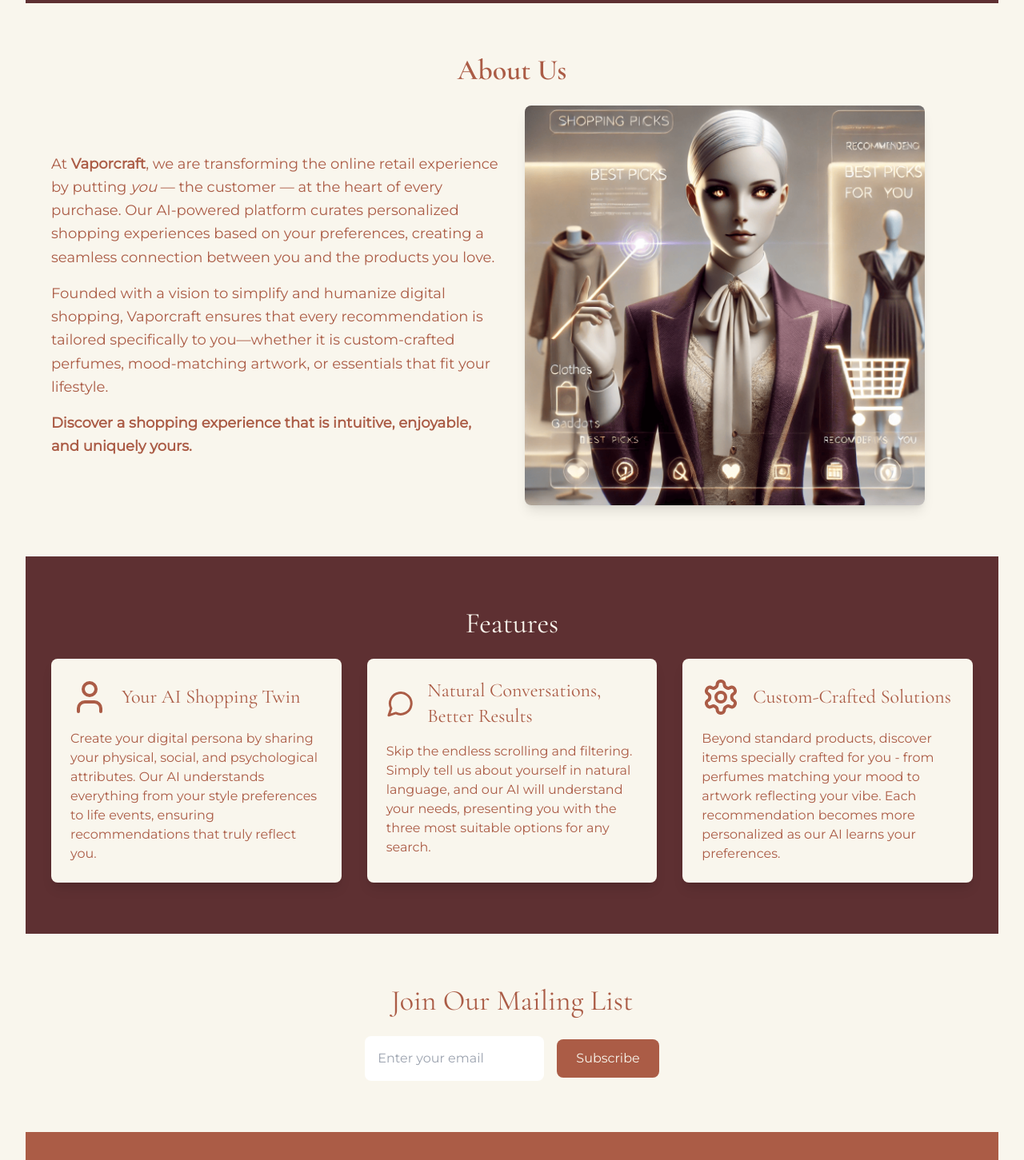
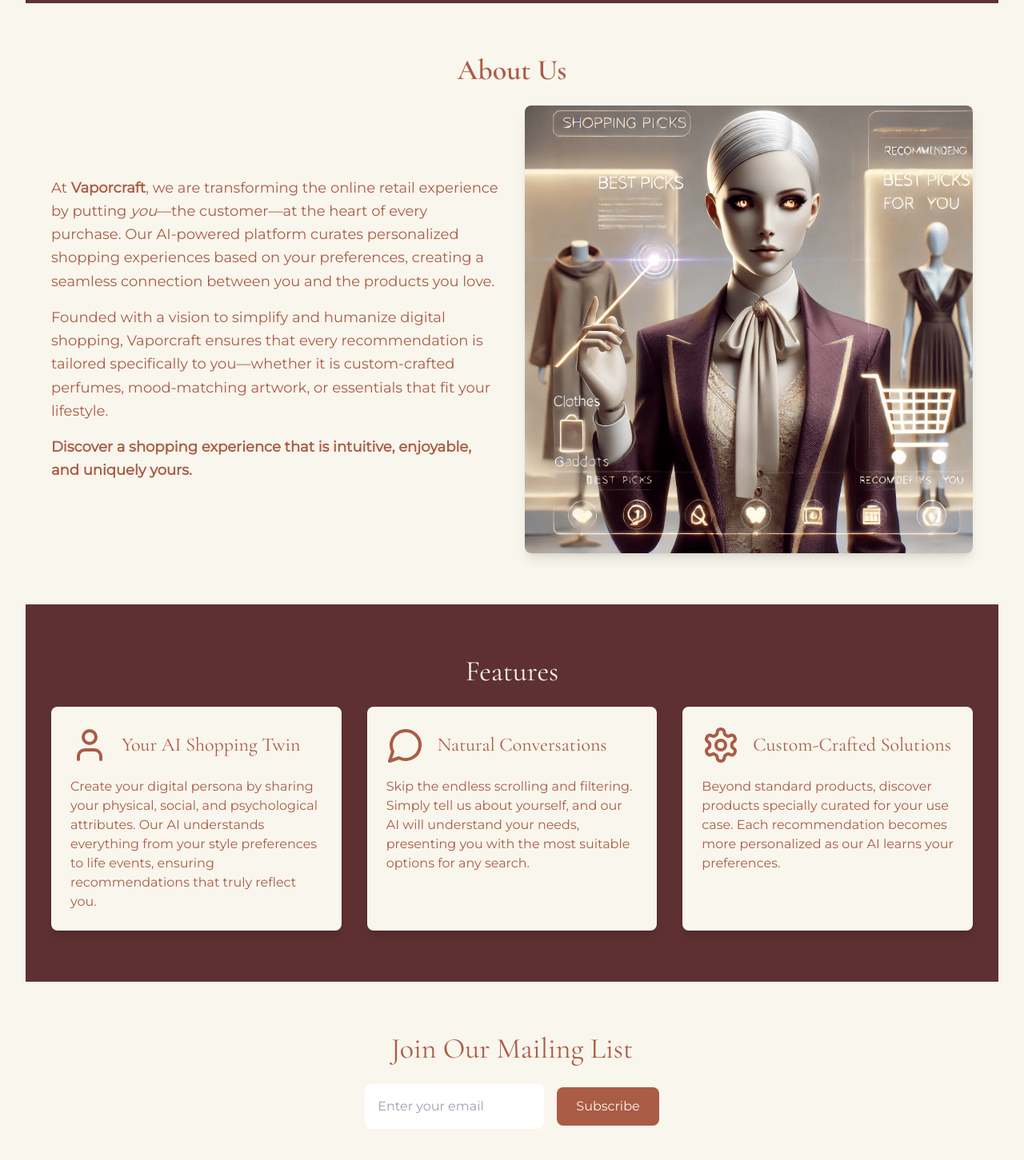
Before and after one commit to ApoorvaPadhi/Vaporcraft, a Next.js app: page / in a window 1280 px wide. Shown: the part 900-2351 px from the top of the page at 80% size. Built offline with nearby package versions, Linux system fonts and the light colour scheme.

Commit message:
design edits

```diff
--- a/app/page.tsx
+++ b/app/page.tsx
@@ -1,24 +1,36 @@
 "use client";
 
 import { motion } from "framer-motion";
-import { ParallaxProvider } from "react-scroll-parallax";
 import Image from "next/image";
 import { User, MessageCircle, Settings } from "lucide-react";
-import { useEffect, useState } from "react";
+import { useEffect, useState, useRef } from "react";
+import { useInView } from "react-intersection-observer";
 
 export default function Home() {
-  // State to manage when animations should begin
-  const [shouldAnimate, setShouldAnimate] = useState(false);
-  // State for the year
   const [year, setYear] = useState<number | null>(null);
 
   useEffect(() => {
-    setShouldAnimate(true); // Enable animations only after the component has mounted
-    setYear(new Date().getFullYear()); // Set the year dynamically on the client
+    setYear(new Date().getFullYear());
   }, []);
 
+  const Section = ({ children, id, ...props }: any) => {
+    const [ref, inView] = useInView({ triggerOnce: true, threshold: 0.2 });
+
     return (
-    <ParallaxProvider>
+      <motion.section
+        id={id}
+        ref={ref}
+        initial={{ opacity: 0, y: 50 }}
+        animate={inView ? { opacity: 1, y: 0 } : {}}
+        transition={{ duration: 1 }}
+        {...props}
+      >
+        {children}
+      </motion.section>
+    );
+  };
+
+  return (
     <div className="bg-background text-primary min-h-screen p-8">
       {/* Navbar */}
       <header className="flex justify-between items-center py-4">
@@ -47,9 +59,7 @@
       </header>
 
       {/* Coming Soon Section */}
-        <section className="relative flex flex-col items-center justify-center h-screen bg-secondary text-background text-center">
-          {shouldAnimate && (
-            <>
+      <Section id="home" className="relative flex flex-col items-center justify-center h-screen bg-secondary text-background text-center">
         <motion.h2
           className="text-5xl font-header"
           initial={{ opacity: 0, y: 50 }}
@@ -74,18 +84,10 @@
         >
           Stay tuned for a reimagined shopping experience
         </motion.p>
-            </>
-          )}
-        </section>
+      </Section>
 
       {/* About Section */}
-        <motion.section
-          id="about"
-          className="py-16 px-8"
-          initial={shouldAnimate ? { opacity: 0, x: -100 } : {}}
-          animate={shouldAnimate ? { opacity: 1, x: 0 } : {}}
-          transition={{ duration: 1 }}
-        >
+      <Section id="about" className="py-16 px-8">
         <h2 className="text-4xl font-header font-semibold mb-6 text-center">
           About Us
         </h2>
@@ -98,14 +100,17 @@
             transition={{ delay: 0.2, duration: 1 }}
           >
             <p>
-                At <span className="font-bold text-accent">Vaporcraft</span>, we are transforming the online retail experience by putting
-                <span className="italic"> you </span>— the customer — at the heart of every purchase. Our AI-powered platform curates personalized shopping
-                experiences based on your preferences, creating a seamless connection between you and the products you love.
+              At <span className="font-bold text-accent">Vaporcraft</span>, we are transforming the online retail experience by putting{" "}
+              <span className="italic">you</span>—the customer—at the heart of
+              every purchase. Our AI-powered platform curates personalized shopping
+              experiences based on your preferences, creating a seamless connection
+              between you and the products you love.
             </p>
             <p className="mt-4">
               Founded with a vision to simplify and humanize digital shopping,
-                Vaporcraft ensures that every recommendation is tailored specifically to you—whether it is custom-crafted perfumes, mood-matching artwork,
-                or essentials that fit your lifestyle.
+              Vaporcraft ensures that every recommendation is tailored specifically to
+              you—whether it is custom-crafted perfumes, mood-matching artwork, or
+              essentials that fit your lifestyle.
             </p>
             <p className="mt-4 font-semibold">
               Discover a shopping experience that is intuitive, enjoyable, and uniquely yours.
@@ -114,7 +119,7 @@
 
           {/* Image or Graphic */}
           <motion.div
-              className="relative"
+            className="relative w-full h-auto"
             initial={{ opacity: 0, scale: 0.8 }}
             animate={{ opacity: 1, scale: 1 }}
             transition={{ duration: 1 }}
@@ -122,23 +127,17 @@
             <Image
               src="/AI.png"
               alt="About Us Graphic"
-                className="rounded-lg shadow-lg"
+              className="rounded-lg shadow-lg object-cover w-full h-auto"
               width={500}
               height={400}
             />
             <div className="absolute inset-0 bg-gradient-to-t from-accent/40 to-transparent rounded-lg pointer-events-none"></div>
           </motion.div>
         </div>
-        </motion.section>
+      </Section>
 
       {/* Features Section */}
-        <motion.section
-          id="features"
-          className="py-16 px-8 bg-secondary"
-          initial={shouldAnimate ? { opacity: 0, y: 100 } : {}}
-          animate={shouldAnimate ? { opacity: 1, y: 0 } : {}}
-          transition={{ duration: 1 }}
-        >
+      <Section id="features" className="py-16 px-8 bg-secondary">
         <h2 className="text-4xl text-background font-header text-center mb-6">Features</h2>
         <div className="grid grid-cols-1 sm:grid-cols-3 gap-8">
           {[
@@ -149,15 +148,15 @@
               icon: <User className="h-12 w-12 text-accent" />,
             },
             {
-                title: "Natural Conversations, Better Results",
+              title: "Natural Conversations",
               description:
-                  "Skip the endless scrolling and filtering. Simply tell us about yourself in natural language, and our AI will understand your needs, presenting you with the three most suitable options for any search.",
+                "Skip the endless scrolling and filtering. Simply tell us about yourself, and our AI will understand your needs, presenting you with the most suitable options for any search.",
               icon: <MessageCircle className="h-12 w-12 text-accent" />,
             },
             {
               title: "Custom-Crafted Solutions",
               description:
-                  "Beyond standard products, discover items specially crafted for you - from perfumes matching your mood to artwork reflecting your vibe. Each recommendation becomes more personalized as our AI learns your preferences.",
+                "Beyond standard products, discover products specially curated for your use case. Each recommendation becomes more personalized as our AI learns your preferences.",
               icon: <Settings className="h-12 w-12 text-accent" />,
             },
           ].map((feature, index) => (
@@ -180,13 +179,10 @@
             </motion.div>
           ))}
         </div>
-        </motion.section>
+      </Section>
 
       {/* Join Mailing List */}
-        <section
-          id="mailing-list"
-          className="py-16 px-8 bg-background text-primary text-center"
-        >
+      <Section id="mailing-list" className="py-16 px-8 bg-background text-primary text-center">
         <h2 className="text-4xl font-header mb-6">Join Our Mailing List</h2>
         <form className="flex flex-col sm:flex-row gap-4 justify-center items-center">
           <input
@@ -198,7 +194,7 @@
             Subscribe
           </button>
         </form>
-        </section>
+      </Section>
 
       {/* Footer */}
       <footer className="py-8 text-center bg-primary text-background">
@@ -207,6 +203,5 @@
         </p>
       </footer>
     </div>
-    </ParallaxProvider>
   );
 }
--- a/package.json
+++ b/package.json
@@ -14,6 +14,7 @@
     "next": "15.0.3",
     "react": "^18.3.1",
     "react-dom": "^18.3.1",
+    "react-intersection-observer": "^9.13.1",
     "react-scroll-parallax": "^3.4.5"
   },
   "devDependencies": {
```
Also changed, not shown: 1 other file (tests, documents, lock files or other folders). Lines whose indentation alone changed are shown as unchanged.
